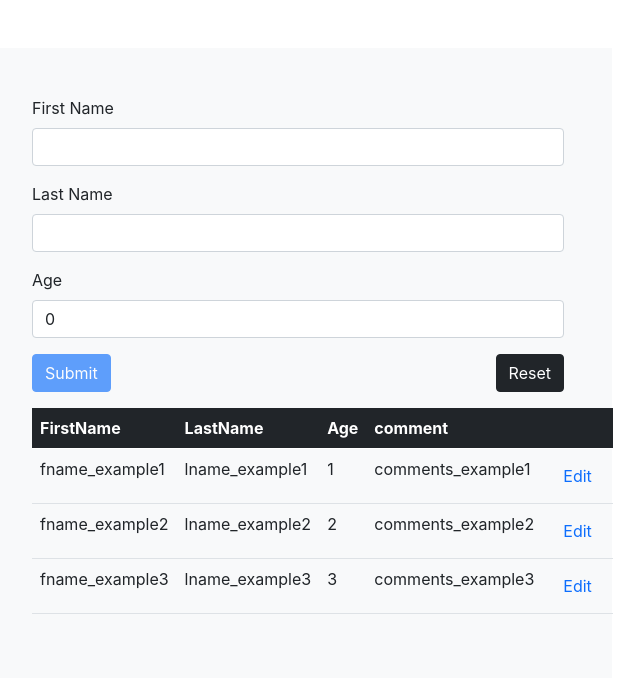
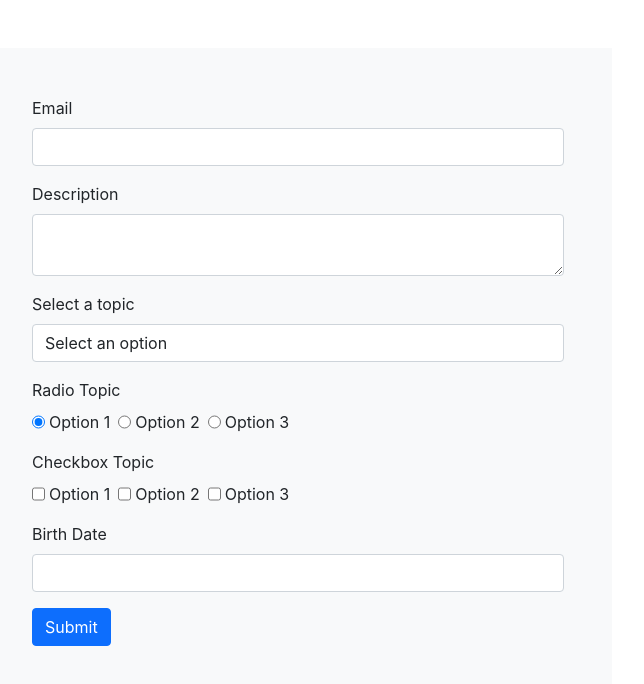
Before and after one commit to vishalpwaman123/Learn-React-Formik, a React (Create React App) app: page / in a window 1280 px wide. Shown: the top 684 px of the page, without its empty margins (342-986 px from the left). Built offline with nearby package versions, Linux system fonts and the light colour scheme.

Commit message:
Added : Formik Reuseable component

```diff
--- a/package.json
+++ b/package.json
@@ -10,6 +10,7 @@
     "axios": "^1.7.7",
     "formik": "^2.4.6",
     "react": "^18.3.1",
+    "react-datepicker": "^7.5.0",
     "react-dom": "^18.3.1",
     "react-redux": "^9.1.2",
     "react-scripts": "5.0.1",
--- a/src/App.js
+++ b/src/App.js
@@ -1,10 +1,11 @@
 import "./App.css";
 import ComponentA from "./components/ComponentA";
 import ComponentB from "./components/ComponentB";
+import FormikContainer from "./components/reusable/FormikContainer";
 function App() {
   return (
     <div className="App">
-      <ComponentB />
+      <FormikContainer />
     </div>
   );
 }
--- /dev/null
+++ b/src/components/reusable/CheckboxList.js
@@ -0,0 +1,36 @@
+import { ErrorMessage, Field } from "formik";
+import React from "react";
+
+function CheckboxList(props) {
+  const { name, label, options, ...rest } = props;
+  return (
+    <div className="mb-3 d-flex flex-column">
+      <label className="form-label">{label}</label>
+      <div className="d-flex">
+        <Field name={name} {...rest}>
+          {({ field }) => {
+            return options.map((option) => {
+              return (
+                <React.Fragment key={option.value}>
+                  <input
+                    type="checkbox"
+                    id={option.value}
+                    {...field}
+                    value={option.value}
+                    checked={field.value.includes(option.value)}
+                  />
+                  <label htmlFor={option.value} className="me-2 ms-1">
+                    {option.key}
+                  </label>
+                </React.Fragment>
+              );
+            });
+          }}
+        </Field>
+      </div>
+      <ErrorMessage name={name} component="span" className="error" />
+    </div>
+  );
+}
+
+export default CheckboxList;
--- /dev/null
+++ b/src/components/reusable/DatePicker.js
@@ -0,0 +1,35 @@
+import React from "react";
+import { Formik, ErrorMessage, Field } from "formik";
+import DateView from "react-datepicker";
+import "react-datepicker/dist/react-datepicker.css";
+
+function DatePicker(props) {
+  const { label, name, ...rest } = props;
+  return (
+    <div className="mb-3">
+      <div className="d-flex flex-column">
+        <label className="form-label" htmlFor={name}>
+          {label}
+        </label>
+        <Field name={name}>
+          {({ form, field }) => {
+            const { setFieldValue } = form;
+            const { value } = field;
+            return (
+              <DateView
+                id={name}
+                {...field}
+                selected={value}
+                onChange={(val) => setFieldValue(name, val)}
+                className="form-control"
+              />
+            );
+          }}
+        </Field>
+        <ErrorMessage name={name} component="span" className="error" />
+      </div>
+    </div>
+  );
+}
+
+export default DatePicker;
--- /dev/null
+++ b/src/components/reusable/FormikContainer.js
@@ -0,0 +1,128 @@
+import React from "react";
+import FormikControl from "./FormikControl";
+import { Formik, Form } from "formik";
+import * as Yup from "yup";
+
+function FormikContainer() {
+  const dropdownOptions = [
+    {
+      key: "Select an option",
+      value: "",
+    },
+    {
+      key: "Option 1",
+      value: "option1",
+    },
+    {
+      key: "Option 2",
+      value: "option2",
+    },
+    {
+      key: "Option 3",
+      value: "option3",
+    },
+  ];
+  const radioOptions = [
+    {
+      key: "Option 1",
+      value: "rOption1",
+    },
+    {
+      key: "Option 2",
+      value: "rOption2",
+    },
+    {
+      key: "Option 3",
+      value: "rOption3",
+    },
+  ];
+  const checkboxOptions = [
+    {
+      key: "Option 1",
+      value: "cOption1",
+    },
+    {
+      key: "Option 2",
+      value: "cOption2",
+    },
+    {
+      key: "Option 3",
+      value: "cOption3",
+    },
+  ];
+  const initialValues = {
+    email: "",
+    description: "",
+    selectOption: "",
+    radioOption: "rOption1",
+    checkboxOption: [],
+    date: null,
+  };
+  const validationSchema = Yup.object({
+    email: Yup.string().required("Required"),
+    description: Yup.string().required("Required"),
+    selectOption: Yup.string().required("Required"),
+    radioOption: Yup.string().required("Required"),
+    checkboxOption: Yup.array().min(1, "Required").required("Required"),
+    date: Yup.date().required("Required").nonNullable("Required"),
+  });
+  const onSubmit = (values) => {
+    console.log("Form Data : ", values);
+  };
+  return (
+    <div className="container-fluid d-flex justify-content-center">
+      <div className="w-50 h-50 bg-light p-5 mt-5">
+        <Formik
+          initialValues={initialValues}
+          validationSchema={validationSchema}
+          onSubmit={onSubmit}
+        >
+          {(formik) => (
+            <Form>
+              <FormikControl
+                control="input"
+                type="email"
+                label="Email"
+                name="email"
+              />
+              <FormikControl
+                control="textarea"
+                type="textarea"
+                label="Description"
+                name="description"
+              />
+              <FormikControl
+                control="select"
+                label="Select a topic"
+                name="selectOption"
+                options={dropdownOptions}
+              />
+              <FormikControl
+                control="radio"
+                label="Radio Topic"
+                name="radioOption"
+                options={radioOptions}
+              />
+              <FormikControl
+                control="checkbox"
+                label="Checkbox Topic"
+                name="checkboxOption"
+                options={checkboxOptions}
+              />
+              <FormikControl control="date" label="Birth Date" name="date" />
+              <button
+                type="submit"
+                className="btn btn-primary"
+                disabled={formik.touched && !formik.isValid}
+              >
+                Submit
+              </button>
+            </Form>
+          )}
+        </Formik>
+      </div>
+    </div>
+  );
+}
+
+export default FormikContainer;
--- /dev/null
+++ b/src/components/reusable/FormikControl.js
@@ -0,0 +1,28 @@
+import CheckboxList from "./CheckboxList";
+import DatePicker from "./DatePicker";
+import Input from "./Input";
+import Radio from "./Radio";
+import Select from "./Select";
+import Textarea from "./Textarea";
+
+function FormikControl(props) {
+  const { control, ...rest } = props;
+  switch (control) {
+    case "input":
+      return <Input {...rest} />;
+    case "textarea":
+      return <Textarea {...rest} />;
+    case "select":
+      return <Select {...rest} />;
+    case "radio":
+      return <Radio {...rest} />;
+    case "checkbox":
+      return <CheckboxList {...rest} />;
+    case "date":
+      return <DatePicker {...rest} />;
+    default:
+      return null;
+  }
+}
+
+export default FormikControl;
--- /dev/null
+++ b/src/components/reusable/Input.js
@@ -0,0 +1,17 @@
+import React from "react";
+import { Field, ErrorMessage } from "formik";
+
+function Input(props) {
+  const { label, name, ...rest } = props;
+  return (
+    <div className="mb-3">
+      <label htmlFor={name} className="form-label">
+        {label}
+      </label>
+      <Field id={name} name={name} {...rest} className="form-control" />
+      <ErrorMessage name={name} component="span" className="error" />
+    </div>
+  );
+}
+
+export default Input;
--- /dev/null
+++ b/src/components/reusable/Radio.js
@@ -0,0 +1,36 @@
+import { ErrorMessage, Field } from "formik";
+import React from "react";
+
+function Radio(props) {
+  const { name, label, options, ...rest } = props;
+  return (
+    <div className="mb-3 d-flex flex-column">
+      <label className="form-label">{label}</label>
+      <div className="d-flex">
+        <Field name={name} {...rest}>
+          {({ field }) => {
+            return options.map((option) => {
+              return (
+                <React.Fragment key={option.value}>
+                  <input
+                    type="radio"
+                    id={option.value}
+                    {...field}
+                    value={option.value}
+                    checked={field.value === option.value}
+                  />
+                  <label htmlFor={option.value} className="me-2 ms-1">
+                    {option.key}
+                  </label>
+                </React.Fragment>
+              );
+            });
+          }}
+        </Field>
+      </div>
+      <ErrorMessage name={name} component="span" className="error" />
+    </div>
+  );
+}
+
+export default Radio;
--- /dev/null
+++ b/src/components/reusable/Select.js
@@ -0,0 +1,31 @@
+import { ErrorMessage, Field } from "formik";
+import React from "react";
+
+function Select(props) {
+  const { name, label, options, ...rest } = props;
+  return (
+    <div className="mb-3">
+      <label htmlFor={name} className="form-label">
+        {label}
+      </label>
+      <Field
+        as="select"
+        className="form-control"
+        id={name}
+        name={name}
+        {...rest}
+      >
+        {options.map((option) => {
+          return (
+            <option key={option.key} value={option.value}>
+              {option.key}
+            </option>
+          );
+        })}
+      </Field>
+      <ErrorMessage name={name} component="span" className="error" />
+    </div>
+  );
+}
+
+export default Select;
--- /dev/null
+++ b/src/components/reusable/Textarea.js
@@ -0,0 +1,23 @@
+import { ErrorMessage, Field } from "formik";
+import React from "react";
+
+function Textarea(props) {
+  const { label, name, ...rest } = props;
+  return (
+    <div className="mb-3">
+      <label className="form-label" htmlFor={name}>
+        {label}
+      </label>
+      <Field
+        as="textarea"
+        className="form-control"
+        id={name}
+        name={name}
+        {...rest}
+      />
+      <ErrorMessage name={name} component="span" className="error" />
+    </div>
+  );
+}
+
+export default Textarea;
```
Also changed, not shown: 1 other file (tests, documents, lock files or other folders).
